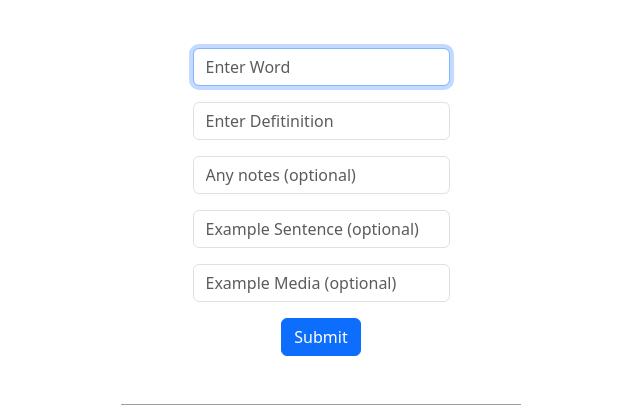
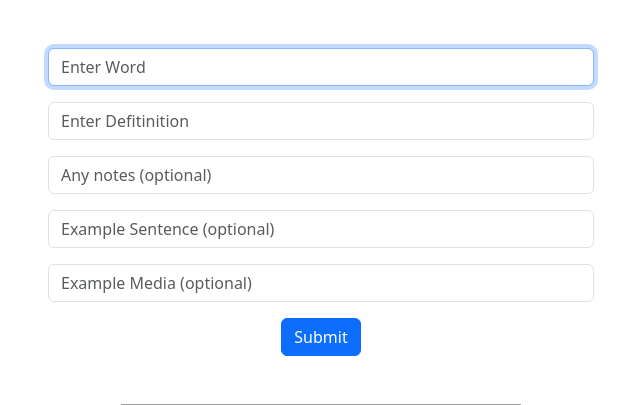
Before and after one commit to Neil-Stead/wordgrowth, a Flask app: page /new_word in a window 1280 px wide. Shown: the part 76-481 px from the top of the page, without its empty margins (319-959 px from the left). Run offline with Flask 3, Linux system fonts and the light colour scheme; a user stored in the database is signed in; grey boxes are pictures that could not be loaded.

Commit message:
fix: updating the views for new word and the form.

```diff
--- a/templates/new_word.html
+++ b/templates/new_word.html
@@ -5,22 +5,24 @@
 {% endblock %}
 
 {% block main %}
+<div class="container">
     <form action="/new_word" method="post">
         <div class="mb-3">
-            <input autocomplete="off" autofocus class="form-control mx-auto w-auto" name="word" placeholder="Enter Word" type="text">
+            <input autocomplete="off" autofocus class="form-control mx-auto w-50" name="word" placeholder="Enter Word" type="text">
         </div>
         <div class="mb-3">
-            <input autocomplete="off" autofocus class="form-control mx-auto w-auto" name="definition" placeholder="Enter Defitinition" type="text">
+            <input autocomplete="off" class="form-control mx-auto w-50" name="definition" placeholder="Enter Defitinition" type="text">
         </div>
         <div class="mb-3">
-            <input class="form-control mx-auto w-auto" name="notes" placeholder="Any notes (optional)" type="text">
+            <input autocomplete="off" class="form-control mx-auto w-50" name="notes" placeholder="Any notes (optional)" type="text">
         </div>
         <div class="mb-3">
-            <input class="form-control mx-auto w-auto" name="example_sentence" placeholder="Example Sentence (optional)" type="text">
+            <input autocomplete="off" class="form-control mx-auto w-50" name="example_sentence" placeholder="Example Sentence (optional)" type="text">
         </div>
         <div class="mb-3">
-            <input class="form-control mx-auto w-auto" name="example_media" placeholder="Example Media (optional)" type="text">
+            <input autocomplete="off" class="form-control mx-auto w-50" name="example_media" placeholder="Example Media (optional)" type="text">
         </div>
         <button class="btn btn-primary" type="submit">Submit</button>
     </form>
+</div>
 {% endblock %}
```
Also changed, not shown: templates/index.html (+24 -16 lines), templates/word_edit.html (+7 -6 lines), db/vocab.db, 2 other files.
